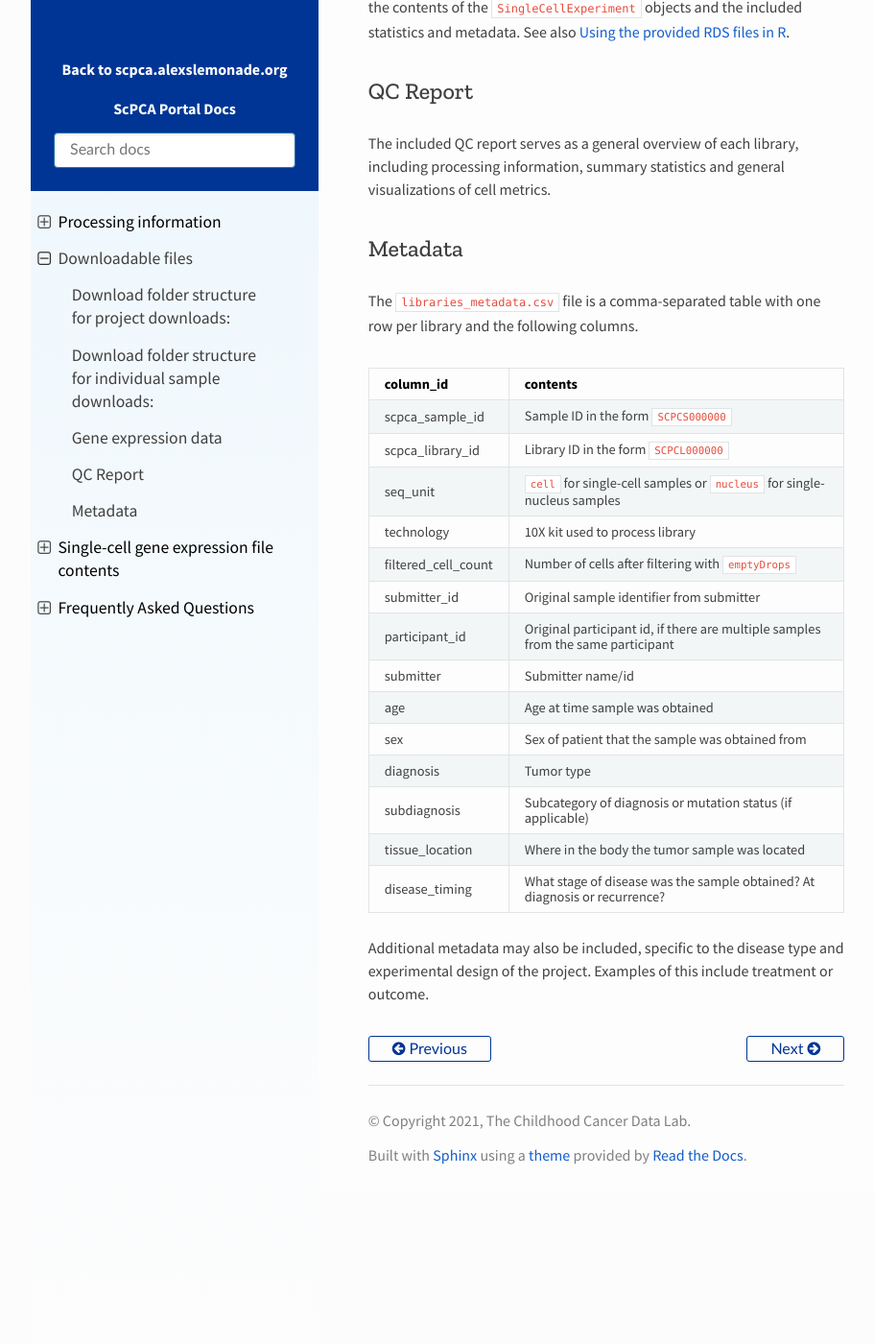
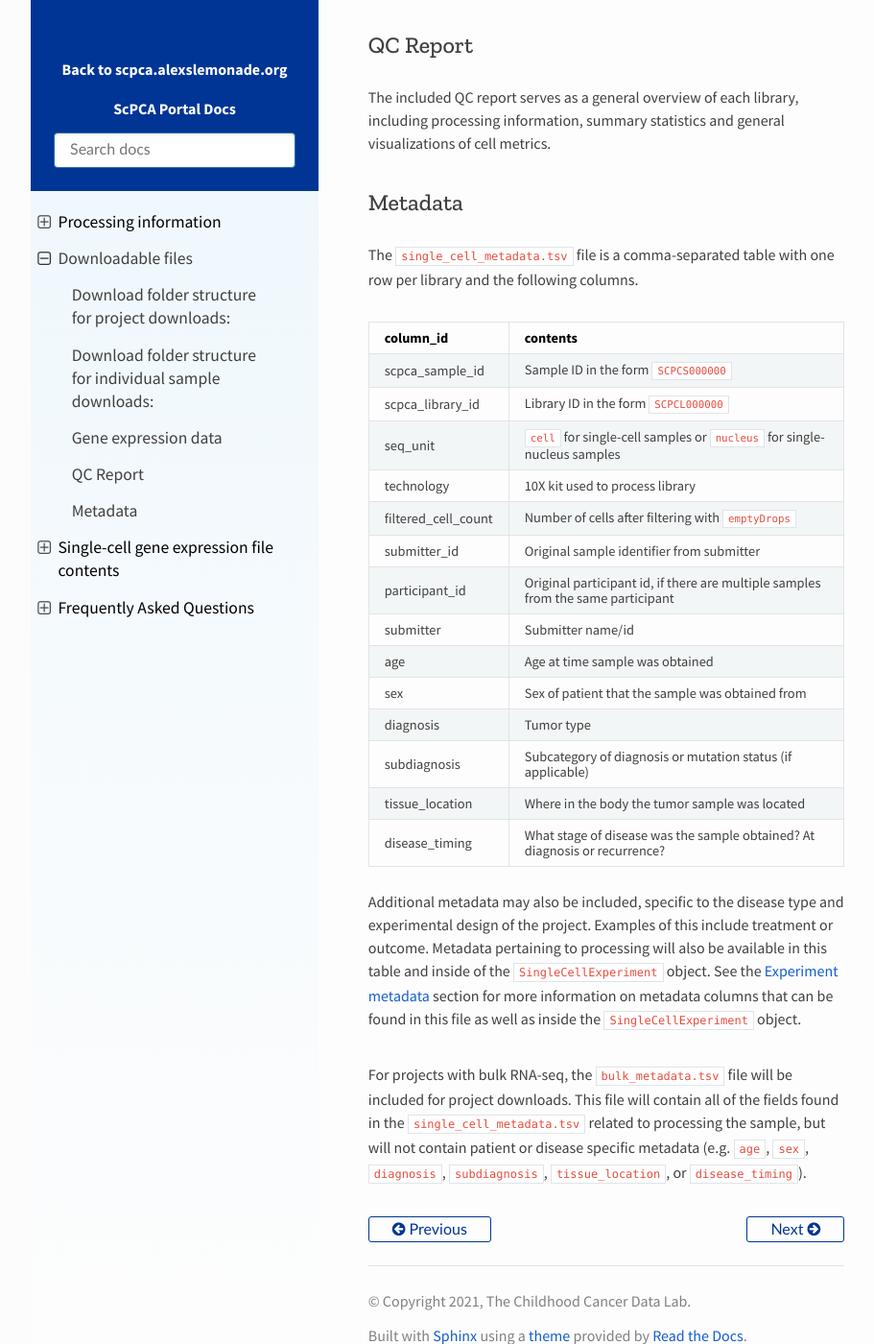
Before and after one commit to DongzeHE/scpca-docs, a Sphinx documentation site: the page built from docs/download_files.md, in a window 1280 px wide and 1400 px high, scrolled down 2441 px. Shown: the whole window at 96% size, without its empty margins (158-1069 px from the left). Built offline with Sphinx 7.4.7 and the Read the Docs theme 2.0.0, drawn with Linux system fonts in a browser that asks for light colours; before the commit the page ends 3682 px from its top, so only the background shows below that; some of the changed text lies outside the part shown.

Commit message:
update file names and metadata description

```diff
--- a/docs/download_files.md
+++ b/docs/download_files.md
@@ -7,9 +7,9 @@
 ## Download folder structure for project downloads:
 ![docs-downloads-project](https://user-images.githubusercontent.com/15315514/143308420-a3cca10d-814f-4c52-b934-98d5e9cef1c5.png)
 
-If a project contains bulk RNA-seq samples, two tab-separated value files, `SCPCP000000_bulk_quant.tsv` and `SCPCP000000_bulk_metadata.tsv`, will be included in the download.
-The `SCPCP000000_bulk_quant.tsv` file contains a gene by sample matrix (each row a gene, each column a sample) containing raw gene expression counts quantified by Salmon.
-The `SCPCP000000_bulk_metadata.tsv` file contains associated metadata, such as the type of RNA-seq, total number of reads, and processing information for each sample.
+If a project contains bulk RNA-seq samples, two tab-separated value files, `bulk_quant.tsv` and `bulk_metadata.tsv`, will be included in the download.
+The `bulk_quant.tsv` file contains a gene by sample matrix (each row a gene, each column a sample) containing raw gene expression counts quantified by Salmon.
+The `bulk_metadata.tsv` file contains associated metadata for all samples with bulk RNA-seq.
 
 See also {ref}`processing bulk RNA samples <processing_information:Bulk RNA samples>`.
 
@@ -25,7 +25,7 @@
 - A filtered counts file: `SCPCL000000_filtered.rds`,
 - A quality control report: `SCPCL000000_qc.html`,
 
-Every download also includes a single `libraries_metadata.csv` file containing metadata for all libraries included in the download.
+Every download also includes a single `single_cell_metadata.tsv` file containing metadata for all libraries included in the download.
 
 ## Gene expression data
 
@@ -49,7 +49,7 @@
 
 ## Metadata
 
-The `libraries_metadata.csv` file is a comma-separated table with one row per library and the following columns.
+The `single_cell_metadata.tsv` file is a comma-separated table with one row per library and the following columns.
 
 | column_id       | contents                                                       |
 |-----------------|----------------------------------------------------------------|
@@ -70,3 +70,8 @@
 
 Additional metadata may also be included, specific to the disease type and experimental design of the project.
 Examples of this include treatment or outcome.
+Metadata pertaining to processing will also be available in this table and inside of the `SingleCellExperiment` object.
+See the {ref}`Experiment metadata <sce_file_contents:experiment metadata>` section for more information on metadata columns that can be found in this file as well as inside the `SingleCellExperiment` object.
+
+For projects with bulk RNA-seq, the `bulk_metadata.tsv` file will be included for project downloads.
+This file will contain all of the fields found in the `single_cell_metadata.tsv` related to processing the sample, but will not contain patient or disease specific metadata (e.g. `age`, `sex`, `diagnosis`, `subdiagnosis`, `tissue_location`, or `disease_timing`).
```
